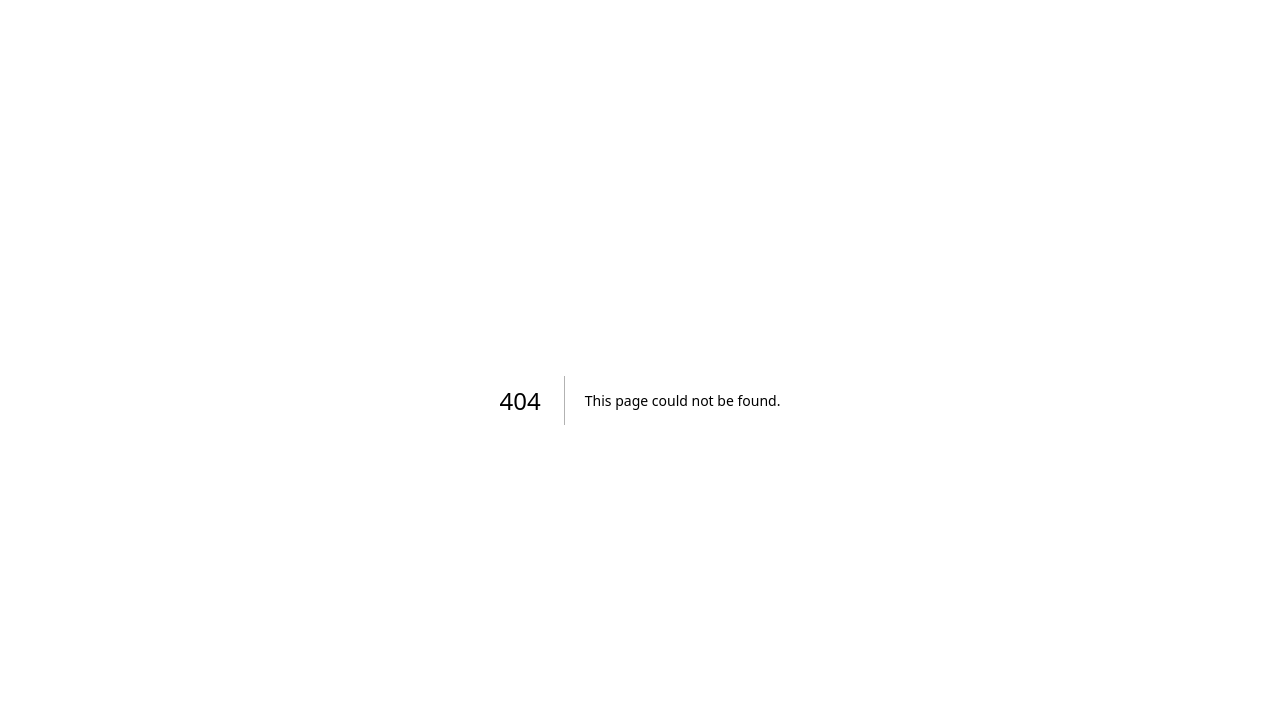
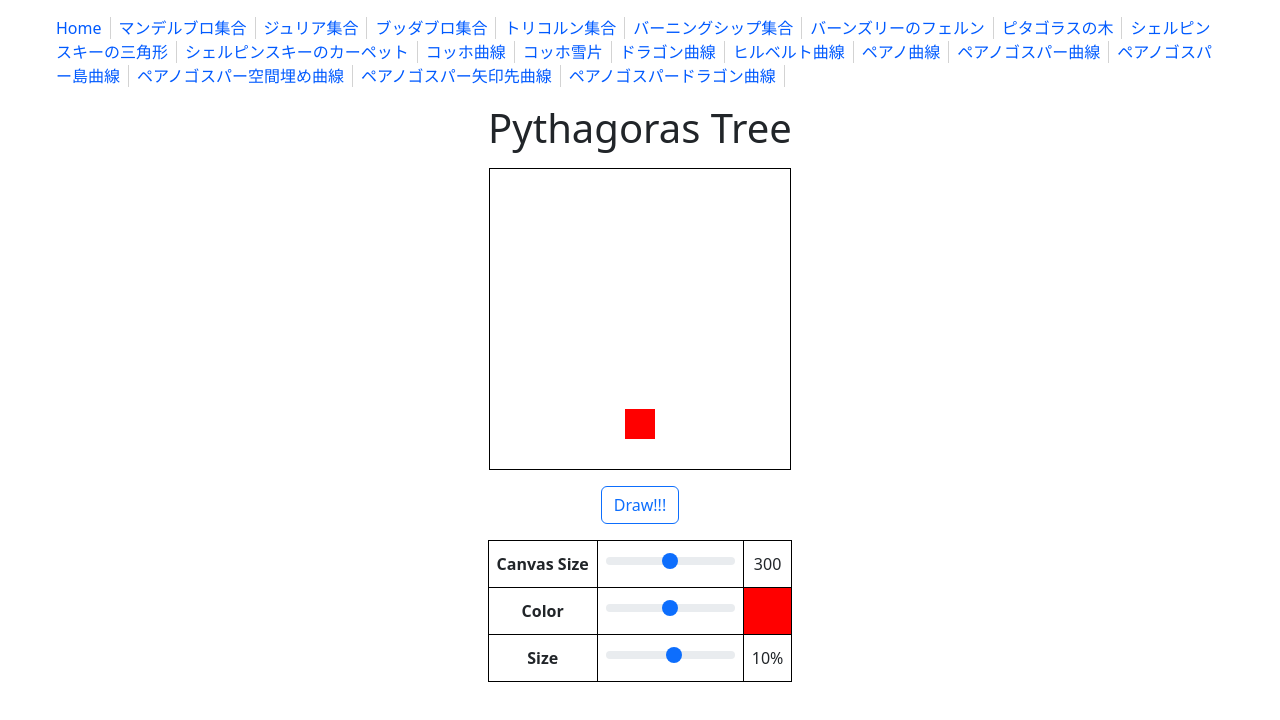
Before and after one commit to osawa-koki/fractal-drawer.ts, a Next.js app: page /pythagoras-tree in a window 1280 px wide. Before the commit this address had no page. Shown: the top 720 px of the page. Built offline with nearby package versions, Linux system fonts and the light colour scheme.

Commit message:
ピタゴラスの木のベース部分まで。

```diff
--- /dev/null
+++ b/pages/pythagoras-tree.tsx
@@ -0,0 +1,82 @@
+import React, { useRef, useState, useEffect } from 'react';
+import Button from 'react-bootstrap/Button';
+import Form from 'react-bootstrap/Form';
+
+import Layout from '../components/Layout';
+import Settings from '../components/Settings';
+
+const pageName = 'Pythagoras Tree';
+
+const canvasMinSize = 100;
+const canvasMaxSize = 500;
+
+const PythagorasTree = () => {
+
+  let canvasRef = useRef<HTMLCanvasElement>(null);
+
+  let [canvasSize, setCanvasSize] = useState(300);
+  let [color, setColor] = useState(0);
+  let [size, setSize] = useState(10);
+  let [degree, setDegree] = useState(60);
+  let [maxIterations, setMaxIterations] = useState(10);
+  let [left, setLeft] = useState(50);
+  let [bottom, setBottom] = useState(10);
+
+  let canvas: HTMLCanvasElement;
+  let ctx: CanvasRenderingContext2D;
+
+  const boxSize = () => canvasSize * size / 100;
+  const leftSize = () => canvasSize * left / 100;
+  const bottomSize = () => canvasSize * bottom / 100;
+
+  // Pythagoras Tree
+  useEffect (() => {
+    canvas = canvasRef.current;
+    ctx = canvas.getContext('2d');
+    Draw();
+  }, [canvasSize, color, size, degree, maxIterations]);
+
+  function Draw() {
+    ctx.clearRect(0, 0, canvasSize, canvasSize);
+    ctx.fillStyle = `hsl(${color}, 100%, 50%)`;
+    ctx.fillRect(
+      leftSize() - boxSize() / 2,
+      canvasSize - bottomSize() - boxSize(),
+      boxSize(),
+      boxSize(),
+    );
+  }
+
+  return (
+    <Layout title={`${pageName} (${Settings.ProjectName})`}>
+      <div id='CanvasArea'>
+        <h1>{pageName}</h1>
+        <canvas ref={canvasRef} width={canvasSize} height={canvasSize} />
+      </div>
+      <div id='button-div'>
+        <Button variant="outline-primary" onClick={Draw}>Draw!!!</Button>
+      </div>
+      <table id='Settings'>
+        <tbody>
+          <tr>
+            <th>Canvas Size</th>
+            <td><Form.Range min={canvasMinSize} max={canvasMaxSize} onInput={(e) => {setCanvasSize(parseInt((e.target as HTMLInputElement).value))}} /></td>
+            <td>{canvasSize}</td>
+          </tr>
+          <tr>
+            <th>Color</th>
+            <td><Form.Range min={0} max={360} onInput={(e) => {setColor(parseInt((e.target as HTMLInputElement).value))}} /></td>
+            <td style={{backgroundColor: `hsl(${color}, 100%, 50%)`}}></td>
+          </tr>
+          <tr>
+            <th>Size</th>
+            <td><Form.Range min={5} max={20} onInput={(e) => {setSize(parseInt((e.target as HTMLInputElement).value)); Draw()}} /></td>
+            <td>{size}%</td>
+          </tr>
+        </tbody>
+      </table>
+    </Layout>
+  );
+};
+
+export default PythagorasTree;
```
